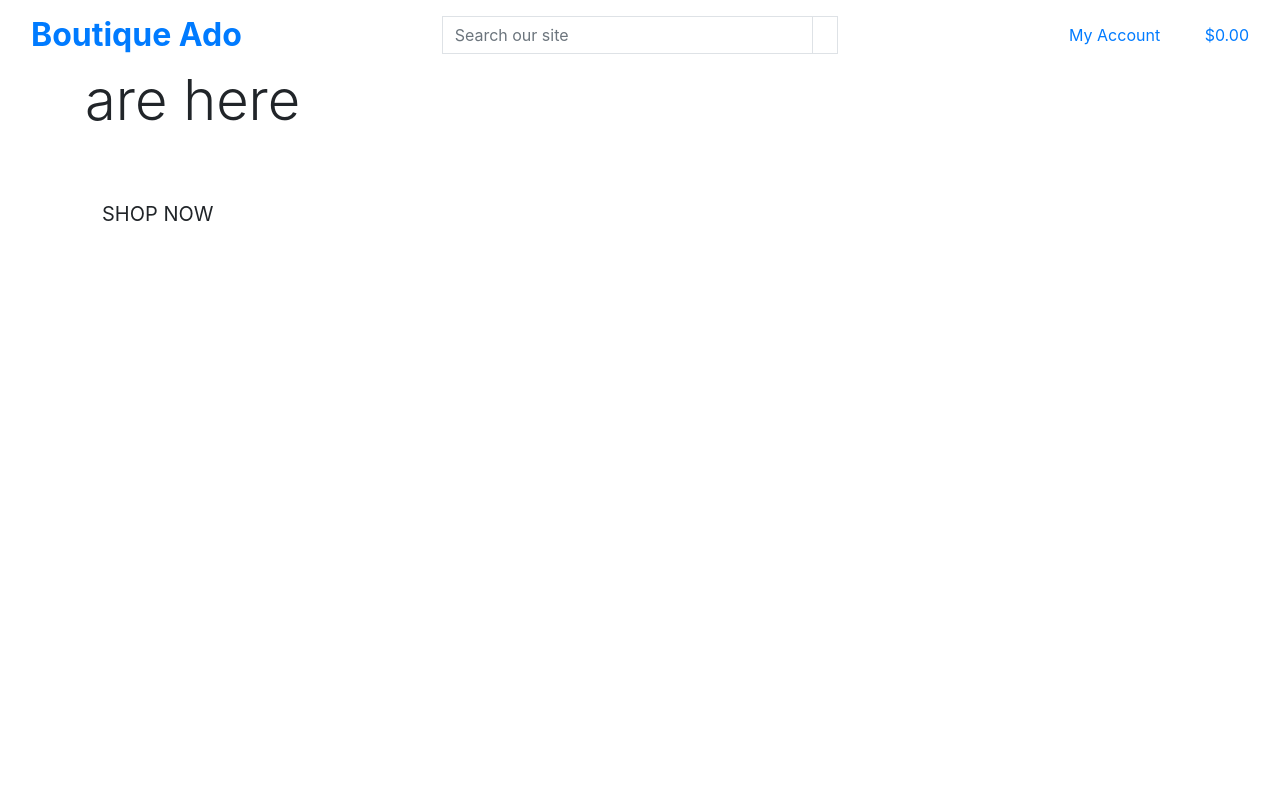
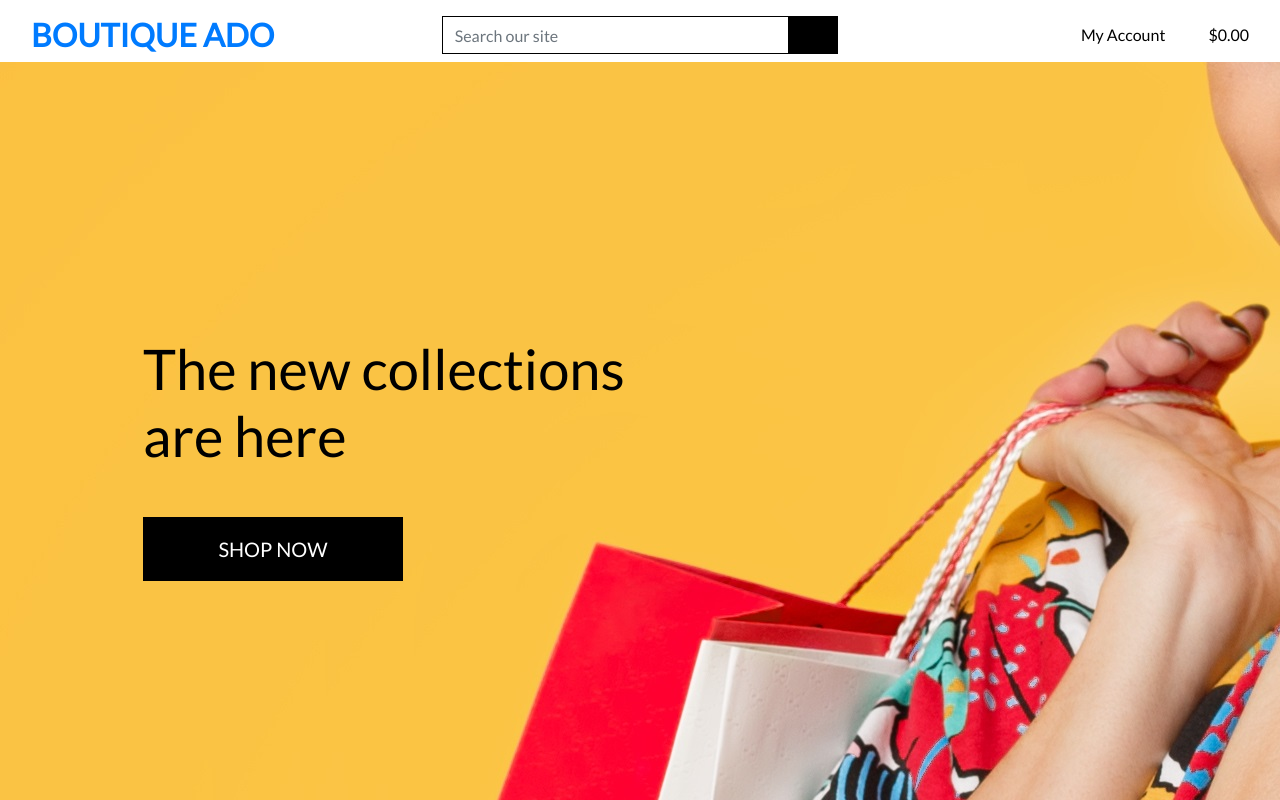
Before and after one commit to roeszler/boutique_ado, a Django app: page / in a window 1280 px wide. Run offline with Django 3.2, Linux system fonts and the light colour scheme.

Commit message:
connect google font and base.css to base.html

```diff
--- a/static/css/base.css
+++ b/static/css/base.css
@@ -66,6 +66,13 @@
 
 /* Slightly larger container in xl screens */
 @media (min-width: 1200px) {
+    .container {
+        max-width: 80%;
+    }
+}
+
+/* fixed top navbar only on medium and up */
+@media (min-width: 992px) {
     .fixed-top-desktop-only {
         position: fixed;
         top: 0;
@@ -74,6 +81,10 @@
         z-index: 1030;
     }
 
+    /*
+    Add 164 pixels of padding to our header container class to
+    push the body down to the bottom of the main page navbar.
+    */
     .header-container {
         padding-top: 164px;
     }
--- a/templates/base.html
+++ b/templates/base.html
@@ -18,6 +18,8 @@
     <!-- Any extra css to add to each page -->
     {% block corecss %}
     <link rel="stylesheet" href="https://cdn.jsdelivr.net/npm/bootstrap@4.6.2/dist/css/bootstrap.min.css" integrity="sha384-xOolHFLEh07PJGoPkLv1IbcEPTNtaed2xpHsD9ESMhqIYd0nLMwNLD69Npy4HI+N" crossorigin="anonymous">
+    <link rel="stylesheet" href="https://fonts.googleapis.com/css2?family=Lato&display=swap">
+    <link rel="stylesheet" href="{% static 'css/base.css' %}">
     <link rel="icon" type="image/x-icon" href="assets/images/yodaKode-favicon.ico">
     {% endblock %}
 
```
